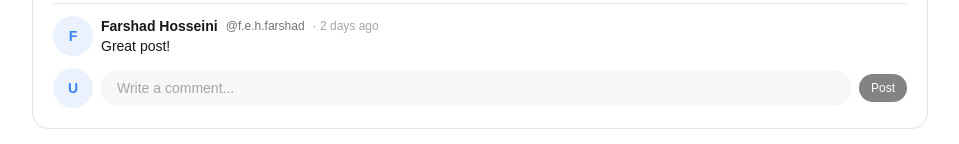
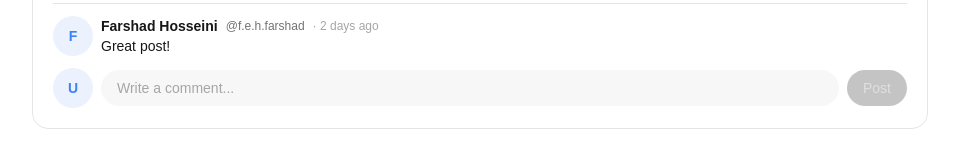
Before and after one commit to Five-o-One/Socially, a React (Vite) app: page / in a window 1280 px wide. Both pictures are taken after a click on the button "Comments". Shown: the part 1035-1179 px from the top of the page, without its empty margins (160-1119 px from the left). Built offline with nearby package versions, Linux system fonts and the light colour scheme.

Commit message:
fix: PostButton and Deleting ImageURL From Mock Data

```diff
--- a/src/components/PostCard/PostCard.tsx
+++ b/src/components/PostCard/PostCard.tsx
@@ -10,9 +10,8 @@ import { AppModal } from "../AppModal";
  * @description Post card component with like and comment functionality
  *
  * @prop {Object} user - User information
- * @prop {string} user.imageURL - Profile image URL
- * @prop {string} user.username - Username
- * @prop {string} user.name - Full name
+ * @prop {string} user.username - Username (used for placeholder)
+ * @prop {string} user.name - Full name (used for placeholder)
  * @prop {number} postId - Post ID
  * @prop {string} message - Post text content
  * @prop {string|Date} date - Post date
@@ -26,7 +25,6 @@ import { AppModal } from "../AppModal";
  */
 interface PostCardProps {
   user: {
-    imageURL: string;
     username: string;
     name: string;
   };
@@ -38,7 +36,6 @@ interface PostCardProps {
   commentsList?: Array<{
     id: number;
     user: {
-      imageURL: string;
       username: string;
       name: string;
     };
@@ -92,7 +89,6 @@ export function PostCard({
       const newComment = {
         id: Date.now(),
         user: {
-          imageURL: "https://i.pravatar.cc/150?img=1",
           username: "current.user",
           name: "Current User",
         },
@@ -144,7 +140,7 @@ export function PostCard({
           {/* Header: User info */}
           <div className="flex items-start gap-3">
             <AppImage
-              src={user.imageURL}
+              src="" // Empty src, AppImage will show placeholder
               alt={user.name || user.username}
               variant="circle"
               size="md"
@@ -202,7 +198,7 @@ export function PostCard({
                       className="flex items-start gap-2 group"
                     >
                       <AppImage
-                        src={comment.user.imageURL}
+                        src="" // Empty src, AppImage will show placeholder
                         alt={comment.user.name || comment.user.username}
                         variant="circle"
                         size="sm"
@@ -249,7 +245,7 @@ export function PostCard({
                 className="flex items-center gap-2"
               >
                 <AppImage
-                  src="https://i.pravatar.cc/150?img=1"
+                  src="" // Empty src, AppImage will show placeholder
                   alt="User"
                   variant="circle"
                   size="sm"
@@ -261,13 +257,24 @@ export function PostCard({
                   placeholder="Write a comment..."
                   className="flex-1 bg-border/30 rounded-full px-4 py-2 text-sm text-text placeholder-text-tertiary focus:outline-none focus:ring-2 focus:ring-brand/50"
                 />
-                <AppButton
-                  variant="primary"
-                  size="sm"
+                <button
+                  type="submit"
                   disabled={!commentText.trim()}
+                  className={`
+                    px-4 py-2 text-sm font-medium rounded-full
+                    transition-all duration-200 ease-in-out
+                    focus:outline-none focus:ring-2 focus:ring-brand/50
+                    disabled:opacity-50 disabled:cursor-not-allowed
+                    active:scale-95
+                    ${
+                      commentText.trim()
+                        ? "bg-btn-primary-bg text-btn-primary-text hover:bg-btn-primary-bg-hover hover:text-btn-primary-text-hover"
+                        : "bg-btn-primary-bg-disabled text-btn-primary-text-disabled cursor-not-allowed"
+                    }
+                  `}
                 >
                   Post
-                </AppButton>
+                </button>
               </form>
             </div>
           )}
--- a/src/layout/App.tsx
+++ b/src/layout/App.tsx
@@ -13,7 +13,6 @@ function App() {
     {
       id: 1,
       user: {
-        imageURL: "https://i.pravatar.cc/150?img=1",
         username: "f.e.h.farshad",
         name: "Farshad Hosseini",
       },
@@ -25,7 +24,6 @@ function App() {
         {
           id: 1,
           user: {
-            imageURL: "https://i.pravatar.cc/150?img=2",
             username: "a.mousavi8",
             name: "Ali Mousavi",
           },
@@ -35,7 +33,6 @@ function App() {
         {
           id: 2,
           user: {
-            imageURL: "https://i.pravatar.cc/150?img=3",
             username: "samb.1376",
             name: "Seyed Ali Mousavi",
           },
@@ -45,7 +42,6 @@ function App() {
         {
           id: 3,
           user: {
-            imageURL: "https://i.pravatar.cc/150?img=4",
             username: "mohammadfallah.w",
             name: "Mohammad Fallah",
           },
@@ -57,7 +53,6 @@ function App() {
     {
       id: 2,
       user: {
-        imageURL: "https://i.pravatar.cc/150?img=2",
         username: "a.mousavi8",
         name: "Ali Mousavi",
       },
@@ -70,7 +65,6 @@ function App() {
         {
           id: 4,
           user: {
-            imageURL: "https://i.pravatar.cc/150?img=1",
             username: "f.e.h.farshad",
             name: "Farshad Hosseini",
           },
@@ -82,7 +76,6 @@ function App() {
     {
       id: 3,
       user: {
-        imageURL: "https://i.pravatar.cc/150?img=3",
         username: "samb.1376",
         name: "Seyed Ali Mousavi",
       },
@@ -96,7 +89,6 @@ function App() {
 
   // Test data for user profiles
   const userData = {
-    imageURL: "https://i.pravatar.cc/150?img=1",
     username: "f.e.h.farshad",
     name: "Farshad Hosseini",
     followers: 1234,
@@ -258,7 +250,6 @@ function App() {
             <UserInfoCard
               user={{
                 ...userData,
-                imageURL: "https://i.pravatar.cc/150?img=2",
                 username: "a.mousavi8",
                 name: "Ali Mousavi",
                 followers: 892,
```
